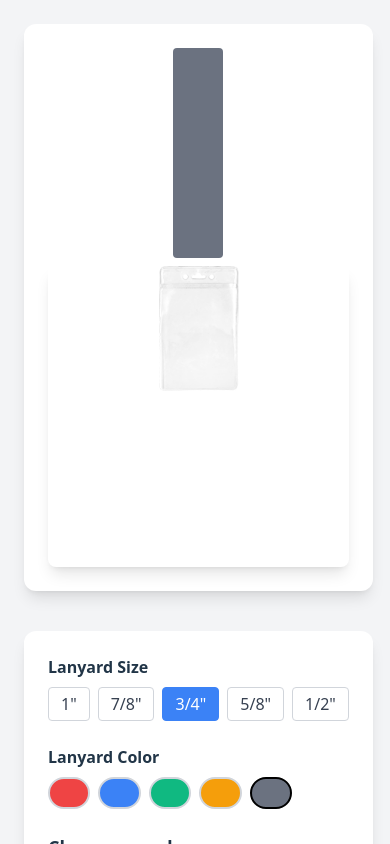
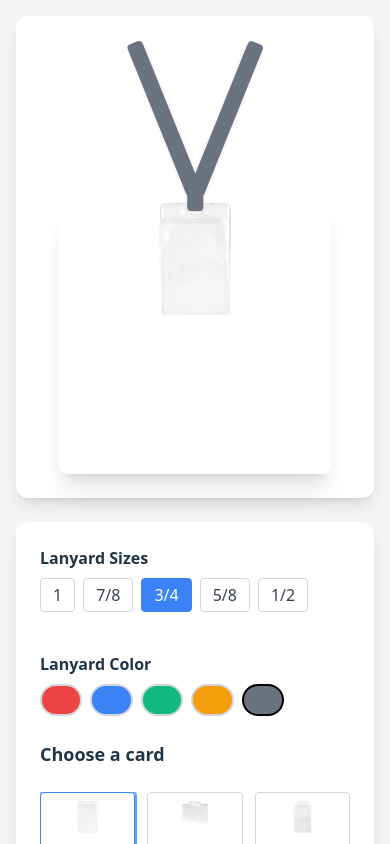
Before and after one commit to shyhassan/lanyard-app, a React (Vite) app: page / in a window 390 px wide. Both pictures are taken after a click on the element "BADGEH-333". Shown: the top 844 px of the page. Built offline with nearby package versions, Linux system fonts and the light colour scheme.

Commit message:
Made lanyard preview responsive, reorganized config folder, renamed LanyardSizeSelector

```diff
--- a/src/App.jsx
+++ b/src/App.jsx
@@ -1,7 +1,7 @@
 import { useState } from 'react';
 import './index.css';
 import LanyardCard from './components/LanyardCard';
-import LanyardSize from './components/LanyardSize';
+import LanyardSize from './components/LanyardSizeSelector';
 import LanyardColor from './components/LanyardColor';
 import { cards } from './assets';
 
@@ -11,11 +11,11 @@ function App() {
   const [lanyardColor, setLanyardColor] = useState('#6B7280'); // default gray
 
   return (
-    <div className="min-h-screen bg-gray-100 p-6">
-      <div className="max-w-7xl mx-auto grid md:grid-cols-2 gap-10 items-start">
+    <div className="h-screen w-full bg-gray-100 p-4 flex justify-center items-start">
+      <div className="w-full h-full grid grid-cols-1 md:grid-cols-2 gap-6 lg:gap-10">
 
         {/* LEFT SIDE — PREVIEW */}
-        <div className="flex justify-center bg-white p-6 rounded-xl shadow-lg">
+        <div className="flex justify-center items-start bg-white p-6 rounded-xl shadow-lg w-full h-full">
           {selectedCard ? (
             <LanyardCard
               selectedCard={selectedCard}
@@ -23,22 +23,28 @@ function App() {
               lanyardColor={lanyardColor}
             />
           ) : (
-            <div className="text-gray-400 text-center">
+            <div className="text-gray-400 text-center w-full h-full flex items-center justify-center">
               Select a card to preview
             </div>
           )}
         </div>
 
         {/* RIGHT SIDE — CONTROLS */}
-        <div className="bg-white p-6 rounded-xl shadow-lg space-y-6">
-          <LanyardSize lanyardSize={lanyardSize} setLanyardSize={setLanyardSize} />
-          <LanyardColor lanyardColor={lanyardColor} setLanyardColor={setLanyardColor} />
+        <div className="bg-white p-6 rounded-xl shadow-lg space-y-6 w-full h-full flex flex-col">
+          <LanyardSize
+            lanyardSize={lanyardSize}
+            setLanyardSize={setLanyardSize}
+          />
+          <LanyardColor
+            lanyardColor={lanyardColor}
+            setLanyardColor={setLanyardColor}
+          />
 
           <h2 className="text-lg font-bold mb-2">Choose a card</h2>
-          <div className="grid grid-cols-3 gap-3 max-h-[500px] overflow-y-auto">
-            {cards.map((card, i) => {
-              if (!card.src) return null;
-              return (
+
+          {/* Cards List - fill remaining space and scroll if needed */}
+          <div className="grid grid-cols-3 gap-3 overflow-y-auto flex-grow">
+            {cards.map((card, i) => (
               <div
                 key={i}
                 onClick={() => setSelectedCard(card)}
@@ -61,8 +67,7 @@ function App() {
                   {card.title}
                 </p>
               </div>
-              );
-            })}
+            ))}
           </div>
         </div>
 
@@ -72,161 +77,3 @@ function App() {
 }
 
 export default App;
-
-
-
-
-
-
-
-
-
-
-
-
-
-
-
-
-// import { useState } from 'react';
-// import './index.css';
-// import LanyardCard from './components/LanyardCard';
-// import { cards } from './assets';
-
-
-
-// function App() {
-//   const [name, setName] = useState('');
-//   const [role, setRole] = useState('Member');
-//   const [submitted, setSubmitted] = useState(false);
-//   const [selectedCard, setSelectedCard] = useState(null);
-
-//   return (
-//     <div className="min-h-screen bg-gray-100 p-6">
-//   <div className="max-w-7xl mx-auto grid md:grid-cols-2 gap-10 items-start">
-
-//     {/* LEFT SIDE — PREVIEW */}
-//     <div className="flex justify-center bg-white p-6 rounded-xl shadow-lg">
-//       {selectedCard && (
-//         <LanyardCard
-//           name={name}
-//           role={role}
-//           selectedCard={selectedCard}
-//           profilePic={profilePic}
-//         />
-//       )}
-//     </div>
-
-//     {/* RIGHT SIDE — CONTROLS */}
-//     <div className="bg-white p-6 rounded-xl shadow-lg space-y-6">
-
-//       {/* Name Input */}
-//       <input
-//         type="text"
-//         placeholder="Enter your name"
-//         className="w-full border p-3 rounded"
-//         value={name}
-//         onChange={(e) => setName(e.target.value)}
-//       />
-
-//       {/* Role Select */}
-//       <select
-//         className="w-full border p-3 rounded"
-//         value={role}
-//         onChange={(e) => setRole(e.target.value)}
-//       >
-//         <option>Admin</option>
-//         <option>Member</option>
-//         <option>Guest</option>
-//       </select>
-
-//       {/* Card Selection */}
-//       <div className="grid grid-cols-3 gap-3">
-//         {cards.map((card, i) => (
-//           <div
-//             key={i}
-//             onClick={() => setSelectedCard(card)}
-//             className={`cursor-pointer border rounded p-2 transition ${
-//               selectedCard?.title === card.title
-//                 ? "border-blue-500 ring-2 ring-blue-400"
-//                 : "border-gray-300"
-//             }`}
-//           >
-//             <img src={card.src} alt={card.title} />
-//           </div>
-//         ))}
-//       </div>
-
-//     </div>
-//   </div>
-// </div>
-//   );
-
-
-
-// }
-
-// export default App;
-
-
-
-
-
-// {/* <div className="min-h-screen flex flex-col items-center justify-center bg-gray-100 p-4">
-
-//       {/* Input Form */}
-//       <div className="flex flex-col gap-4 w-full max-w-sm mb-8">
-//         <input
-//           type="text"
-//           placeholder="Enter your name"
-//           className="border p-2 rounded shadow"
-//           value={name}
-//           onChange={(e) => setName(e.target.value)}
-//         />
-
-//         <select
-//           className="border p-2 rounded shadow"
-//           value={role}
-//           onChange={(e) => setRole(e.target.value)}
-//         >
-//           <option>Admin</option>
-//           <option>Member</option>
-//           <option>Guest</option>
-//         </select>
-
-//         <button
-//           className="bg-blue-500 text-white p-2 rounded"
-//           onClick={() => setSubmitted(true)}
-//         >
-//           Generate Lanyard
-//         </button>
-//       </div>
-
-//       <div className="grid grid-cols-3 gap-4 mb-6">
-//   {cards.map((card, i) => (
-//     <div
-//       key={i}
-//       onClick={() => setSelectedCard(card)}
-//       className={`cursor-pointer border p-2 rounded transition-all duration-200 ${
-//         selectedCard?.title === card.title
-//           ? "border-blue-500 ring-2 ring-blue-400 scale-105"
-//           : "border-gray-300 hover:border-blue-300"
-//       }`}
-//     >
-//       <img src={card.src} alt={card.title} />
-//       <p className="text-xs text-center mt-1">{card.title}</p>
-//     </div>
-//   ))}
-// </div>
-
-//     {selectedCard && (
-//   <LanyardCard
-//     name={name}
-//     role={role}
-//     selectedCard={selectedCard} // pass the selected card object
-//   />
-// )}
-
-
-
-//     </div> */}
--- a/src/components/LanyardCard.jsx
+++ b/src/components/LanyardCard.jsx
@@ -1,168 +1,88 @@
+import { lanyardSizes } from "../config/LanyardSizes";
+import { useEffect, useRef, useState } from "react";
+
 function LanyardCard({ selectedCard, lanyardSize, lanyardColor }) {
-  if (!selectedCard) return null;
+  const containerRef = useRef(null);
+  const [scale, setScale] = useState(1);
 
-const sizeConfig = {
-  "1": { cardWidth: 450, strapHeight: 270, strapWidth: 70 },
-  "7/8": { cardWidth: 400, strapHeight: 240, strapWidth: 60 },
-  "3/4": { cardWidth: 350, strapHeight: 210, strapWidth: 50 },
-  "5/8": { cardWidth: 300, strapHeight: 180, strapWidth: 40 },
-  "1/2": { cardWidth: 260, strapHeight: 150, strapWidth: 30 },
-};
+  const currentSize = lanyardSizes[lanyardSize] || lanyardSizes["3/4"];
 
-const currentSize = sizeConfig[lanyardSize] || sizeConfig["3/4"];
+  // calculate scale based on container width
+  useEffect(() => {
+    function handleResize() {
+      if (!containerRef.current) return;
+      const containerWidth = containerRef.current.offsetWidth;
+      // assume design width is 400px, adjust scale proportionally
+      setScale(containerWidth / 400);
+    }
+    handleResize();
+    window.addEventListener("resize", handleResize);
+    return () => window.removeEventListener("resize", handleResize);
+  }, []);
 
   return (
-  <div className="relative inline-block">
-    {/* Lanyard strap */}
+    <div ref={containerRef} className="relative flex flex-col items-center w-full h-full">
+
+      {/* STRAPS */}
       <div
-      className="mx-auto mb-2 rounded"
+        className="relative flex justify-center w-full"
+        style={{ height: `${currentSize.strapHeight * scale}px` }}
+      >
+        {/* LEFT STRAP */}
+        <div
+          className="absolute rounded shadow-md transition-all duration-300"
           style={{
-        width: `${currentSize.strapWidth}px`,
-        height: `${currentSize.strapHeight}px`,
+            width: `${currentSize.strapWidth * scale}px`,
+            height: `${currentSize.strapHeight * scale}px`,
             backgroundColor: lanyardColor,
+            top: 0,
+            left: "50%",
+            transform: `translateX(${currentSize.left.translateX}) rotate(${currentSize.left.rotate}deg)`,
+            transformOrigin: currentSize.left.origin,
           }}
         />
 
-    {/* Card */}
+        {/* RIGHT STRAP */}
+        <div
+          className="absolute rounded shadow-md transition-all duration-300"
+          style={{
+            width: `${currentSize.strapWidth * scale}px`,
+            height: `${currentSize.strapHeight * scale}px`,
+            backgroundColor: lanyardColor,
+            top: 0,
+            left: "50%",
+            transform: `translateX(${currentSize.right.translateX}) rotate(${currentSize.right.rotate}deg)`,
+            transformOrigin: currentSize.right.origin,
+          }}
+        />
+
+        {/* CONNECTOR */}
+        <div
+          className="absolute rounded shadow transition-all duration-300"
+          style={{
+            width: `${currentSize.strapWidth * scale}px`,
+            height: `${currentSize.connectorHeight * scale}px`,
+            backgroundColor: lanyardColor,
+            bottom: -10 * scale,
+            left: "50%",
+            transform: "translateX(-50%)",
+          }}
+        />
+      </div>
+
+      {/* CARD */}
       <img
         src={selectedCard.src}
         alt={selectedCard.title}
-      className="block rounded-lg shadow-lg"
-      style={{ width: `${currentSize.cardWidth}px` }}
+        className="rounded-lg shadow-xl transition-all duration-300"
+        style={{
+          width: `${currentSize.cardWidth * scale}px`,
+          maxWidth: "100%",
+          height: "auto",
+        }}
       />
     </div>
   );
 }
 
 export default LanyardCard;
-
-// {
-//   return (
-//     <div className="relative flex flex-col items-center mt-6">
-
-//       {/* Lanyard String */}
-//       <div className="w-1 h-12 bg-gray-700 rounded mb-2"></div>
-
-//       {/* Card */}
-//       <div className="relative inline-block">
-
-//         {/* Card image */}
-//         {/* <img
-//   src={selectedCard.src}
-//   alt={selectedCard.title}
-//   className="block rounded-xl shadow-lg"
-//   style={{ width: `${selectedCard.width}px`, height: `${selectedCard.height}px` }}
-// /> */}
-//         <img
-//           src={selectedCard.src}
-//           alt={selectedCard.title}
-//           className="w-full rounded-lg shadow-lg"
-//            style={{ width: '400px', height: '' }}
-//     />
-
-
-//         {/* Overlay with name and role */}
-//         <div className="absolute inset-0 flex flex-col items-center justify-center text-center">
-//           <div className="w-20 h-20 mb-3 rounded-full bg-white flex items-center justify-center text-gray-700 font-bold shadow">
-//             {name ? name.charAt(0).toUpperCase() : "?"}
-//           </div>
-
-//           <h2 className="text-lg font-bold text-black drop-shadow">
-//             {name || "Your Name"}
-//           </h2>
-//           <p className="text-sm text-black drop-shadow">
-//             {role}
-//           </p>
-//         </div>
-
-//       </div>
-//     </div>
-//   );
-// }
-
-
-
-
-
-
-
-
-
-
-
-
-
-
-// function LanyardCard({ name, role, selectedCard }) {
-//   return (
-//     <div className="relative flex flex-col items-center mt-6">
-
-//       {/* Lanyard String */}
-//       <div className="w-1 h-12 bg-gray-700 rounded mb-2"></div>
-
-//       <div className="relative w-72">
-//         {/* Card Image */}
-//         <img
-//           src={selectedCard.src}
-//           alt={selectedCard.title}
-//           className="w-full rounded-lg shadow-lg"
-//         />
-
-//         {/* Overlay */}
-//         <div className="absolute inset-0 flex flex-col items-center justify-center text-center">
-//           <div className="w-20 h-20 mb-3 rounded-full bg-white flex items-center justify-center text-gray-700 font-bold shadow">
-//             {name ? name.charAt(0).toUpperCase() : "?"}
-//           </div>
-
-//           <h2 className="text-lg font-bold text-black drop-shadow">
-//             {name || "Your Name"}
-//           </h2>
-//           <p className="text-sm text-black drop-shadow">
-//             {role}
-//           </p>
-//         </div>
-//       </div>
-//     </div>
-//   );
-// }
-
-// export default LanyardCard;
-
-
-
-
-
-
-
-
-
-
-// function LanyardCard({ name, role }) {
-//   return (
-//     <div className="relative flex flex-col items-center">
-//       {/* Lanyard String */}
-//       <div className="w-1 h-12 bg-gray-700 rounded mb-2"></div>
-
-//       {/* Badge Card */}
-//       <div
-//         className={`border-4 p-6 rounded-lg w-72 text-center shadow-lg ${
-//           role === 'Admin'
-//             ? 'border-red-500 bg-red-50'
-//             : role === 'Member'
-//             ? 'border-green-500 bg-green-50'
-//             : 'border-yellow-500 bg-yellow-50'
-//         }`}
-//       >
-//         {/* Profile Placeholder */}
-//         <div className="w-20 h-20 mx-auto mb-4 rounded-full bg-gray-300 flex items-center justify-center text-gray-600 font-bold">
-//           {name ? name.charAt(0).toUpperCase() : "?"}
-//         </div>
-
-//         <h2 className="text-2xl font-bold mb-2">{name}</h2>
-//         <p className="text-lg">{role}</p>
-//       </div>
-//     </div>
-//   );
-// }
-
-// export default LanyardCard;
--- a/src/components/LanyardSize.jsx
+++ b/src/components/LanyardSizeSelector.jsx
@@ -1,9 +1,9 @@
-function LanyardSize({ lanyardSize, setLanyardSize }) {
+function LanyardSizeSelector({ lanyardSize, setLanyardSize }) {
   const sizes = ["1", "7/8", "3/4", "5/8", "1/2"];
 
   return (
     <div className="mb-4">
-      <h3 className="text-md font-semibold mb-2">Lanyard Size</h3>
+      <h3 className="text-md font-semibold mb-2">Lanyard Sizes</h3>
       <div className="flex gap-2">
         {sizes.map((size) => (
   <button
@@ -15,7 +15,7 @@ function LanyardSize({ lanyardSize, setLanyardSize }) {
         : "bg-white text-gray-700 border-gray-300 hover:border-blue-300"
     }`}
   >
-    {size}"
+    {size}
   </button>
 ))}
       </div>
@@ -23,4 +23,4 @@ function LanyardSize({ lanyardSize, setLanyardSize }) {
   );
 }
 
-export default LanyardSize;
+export default LanyardSizeSelector;
--- /dev/null
+++ b/src/config/LanyardSizes.js
@@ -0,0 +1,101 @@
+export const lanyardSizes = {
+  "1": {
+    cardWidth: 500,
+    strapHeight: 270,
+    strapWidth: 50,
+
+    left: {
+      rotate: -20,
+      translateX: "-230%",
+      origin: "top right",
+    },
+
+    right: {
+      rotate: 20,
+      translateX: "130%",
+      origin: "top left",
+    },
+
+    connectorHeight: 50,
+  },
+
+  "7/8": {
+    cardWidth: 400,
+    strapHeight: 240,
+    strapWidth: 40,
+
+    left: {
+      rotate: -22,
+      translateX: "-270%",
+      origin: "top right",
+    },
+
+    right: {
+      rotate: 22,
+      translateX: "170%",
+      origin: "top left",
+    },
+
+    connectorHeight: 45,
+  },
+
+  "3/4": {
+    cardWidth: 350,
+    strapHeight: 210,
+    strapWidth: 20,
+
+    left: {
+      rotate: -22,
+      translateX: "-450%",
+      origin: "top right",
+    },
+
+    right: {
+      rotate: 22,
+      translateX: "350%",
+      origin: "top left",
+    },
+
+    connectorHeight: 40,
+  },
+
+  "5/8": {
+    cardWidth: 300,
+    strapHeight: 180,
+    strapWidth: 20,
+
+    left: {
+      rotate: -24,
+      translateX: "-450%",
+      origin: "top right",
+    },
+
+    right: {
+      rotate: 24,
+      translateX: "350%",
+      origin: "top left",
+    },
+
+    connectorHeight: 35,
+  },
+
+  "1/2": {
+    cardWidth: 260,
+    strapHeight: 150,
+    strapWidth: 5,
+
+    left: {
+      rotate: -25,
+      translateX: "-100%",
+      origin: "top right",
+    },
+
+    right: {
+      rotate: 25,
+      translateX: "0%",
+      origin: "top left",
+    },
+
+    connectorHeight: 30,
+  },
+};
--- a/src/index.css
+++ b/src/index.css
@@ -71,3 +71,9 @@ button:focus-visible {
     background-color: #f9f9f9;
   }
 }
+
+html, body, #root {
+  height: 100%;
+  margin: 0;
+  padding: 0;
+}
```
Lines whose indentation alone changed are shown as unchanged.
